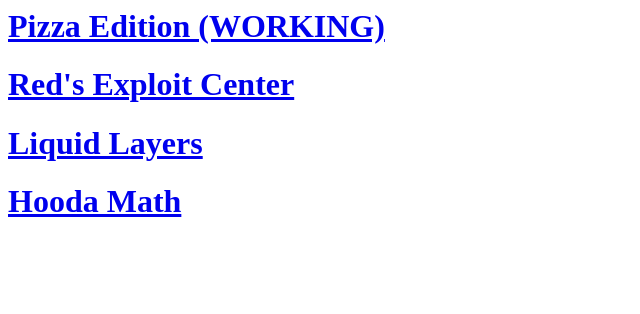
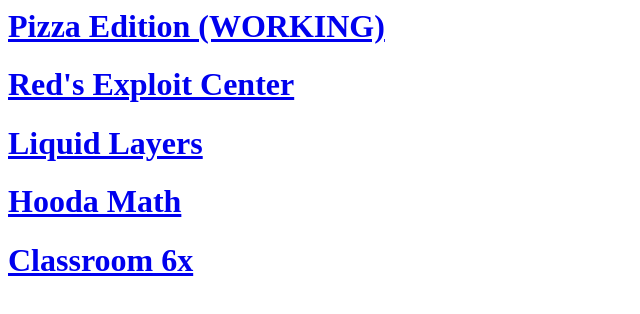
Before and after one commit to HardMathProblemss/HardMathProblemss.github.io, a plain HTML site: page index.html in a window 1280 px wide. Shown: the whole page, without its empty margins (0-640 px from the left). Drawn offline with Linux system fonts and the light colour scheme.

Commit message:
Update index.html

```diff
--- a/index.html
+++ b/index.html
@@ -7,5 +7,6 @@
         <h1><a href="https://gmsmedia.pics">Red's Exploit Center</a></h1>
         <h1><a href="https://grantkot.com/ll">Liquid Layers</a></h1>
         <h1><a href="https://hoodamath.com/">Hooda Math</a></h1>
+        <h1><a href="https://sites.google.com/view/classroom6x/">Classroom 6x</a></h1>
     </body>
 </html>
```
